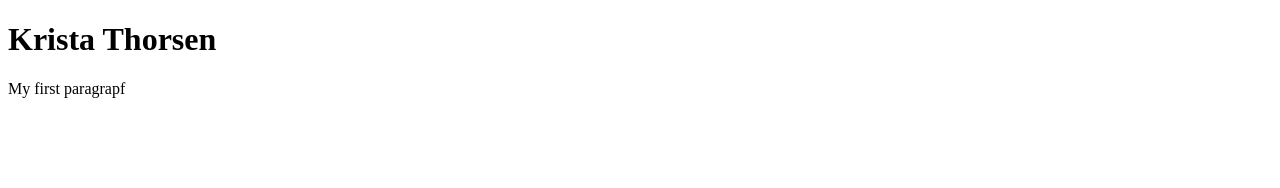
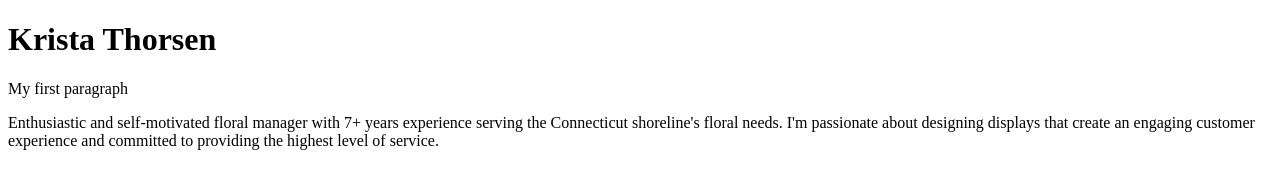
Before and after one commit to kristathorsen/csc2274, a plain HTML site: page index.html in a window 1280 px wide. Drawn offline with Linux system fonts and the light colour scheme.

Commit message:
Update index.html
Added bio paragraph.

```diff
--- a/index.html
+++ b/index.html
@@ -2,7 +2,14 @@
 <!DOCTYPE html>
 <html>
 <body>
+
+<!-- My first comment! -->
+
 <h1>Krista Thorsen</h1>
-<p>My first paragrapf</p1>
+
+<p>My first paragraph</p1>
+
+<p>Enthusiastic and self-motivated floral manager with 7+ years experience serving the Connecticut shoreline's floral needs. I'm passionate about designing displays that create an engaging customer experience and committed to providing the highest level of service.</p>
+
 </body>
 </html>
```
